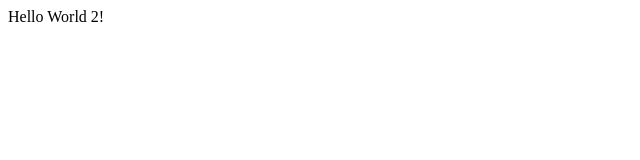
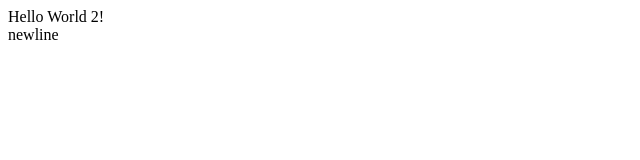
Before and after one commit to chocolateduc/learning-git, a plain HTML site: page test.html in a window 1280 px wide. Shown: the full height of the page, 0-640 px from the left. Drawn offline with Linux system fonts and the light colour scheme.

Commit message:
add new file

```diff
--- a/test.html
+++ b/test.html
@@ -3,5 +3,6 @@
 		<title>Hello World</title>
 	</header>
 	<body>
-		Hello World 2!
+		Hello World 2!<br>
+	newline<br>
 	</body>
```
